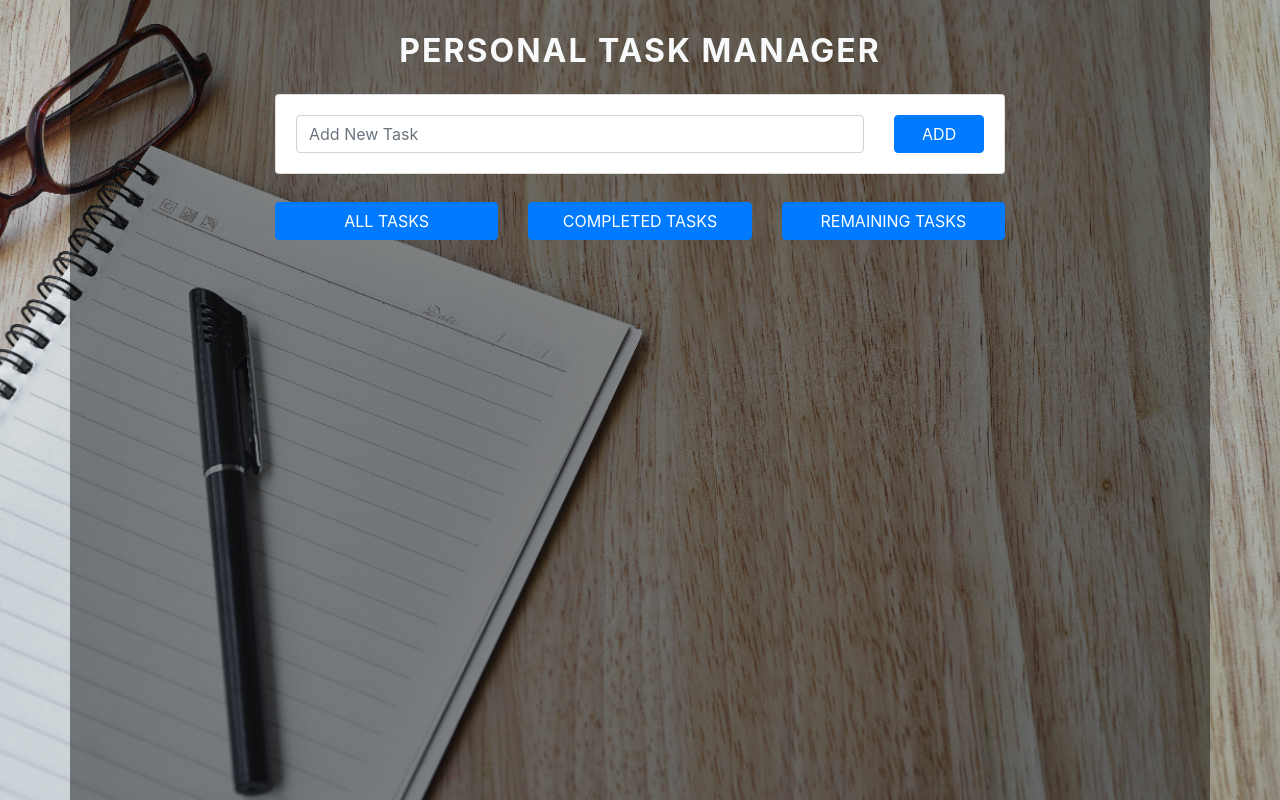
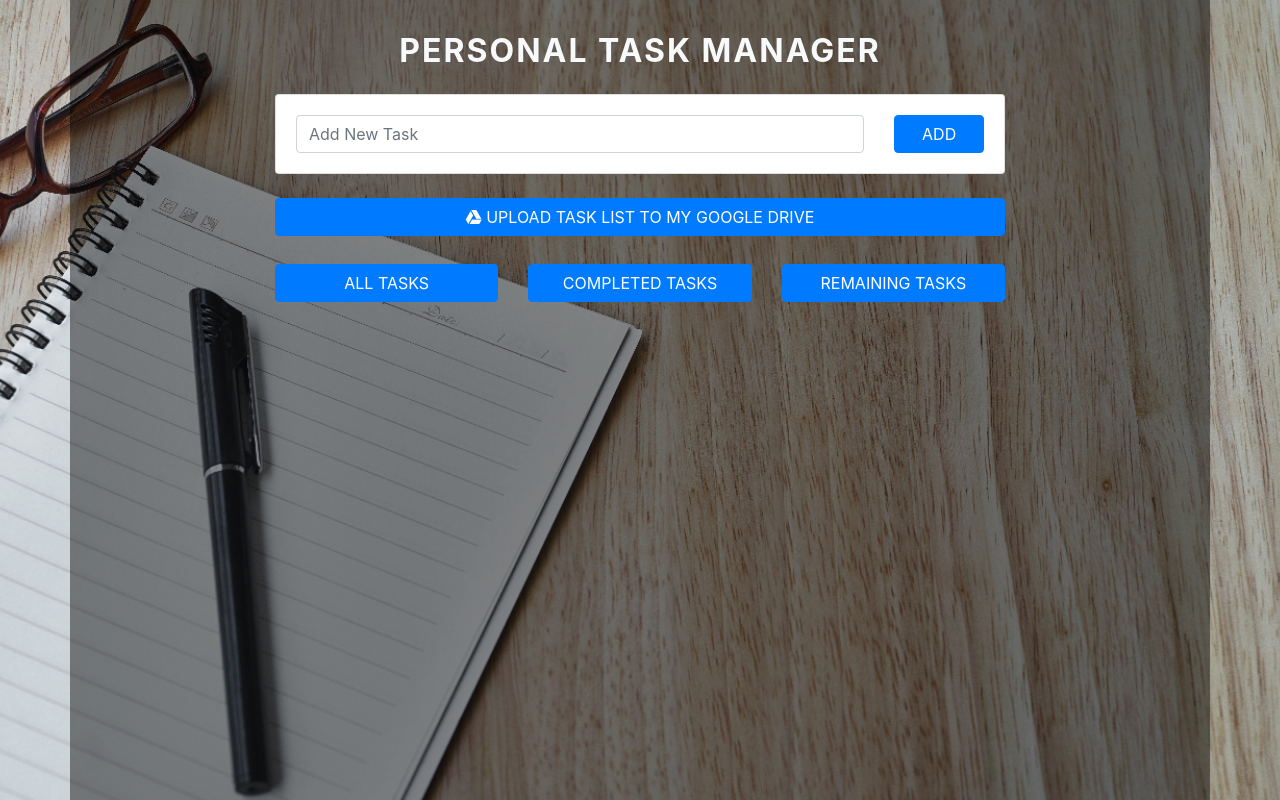
Before and after one commit to TharindaNimnajith/ssd-assignment-oauth, a React (Create React App) app: page / in a window 1280 px wide. Built offline with nearby package versions, Linux system fonts and the light colour scheme.

Commit message:
Front-end modification - Google Drive Upload

```diff
--- a/src/components/ItemList.jsx
+++ b/src/components/ItemList.jsx
@@ -14,6 +14,12 @@ export default class ItemList extends Component {
     } = this.props
     return (
       <div className='mt-4'>
+        <button type='button'
+          className='text-uppercase btn btn-primary btn-block mt-1 shadow-none'>
+          <i className="fab fa-google-drive"></i>{"    "}
+          Upload Task List To My Google Drive
+        </button>
+        <br/>
         <div className='row'>
           <div className='col-md-4'>
             <button type='button'
```
